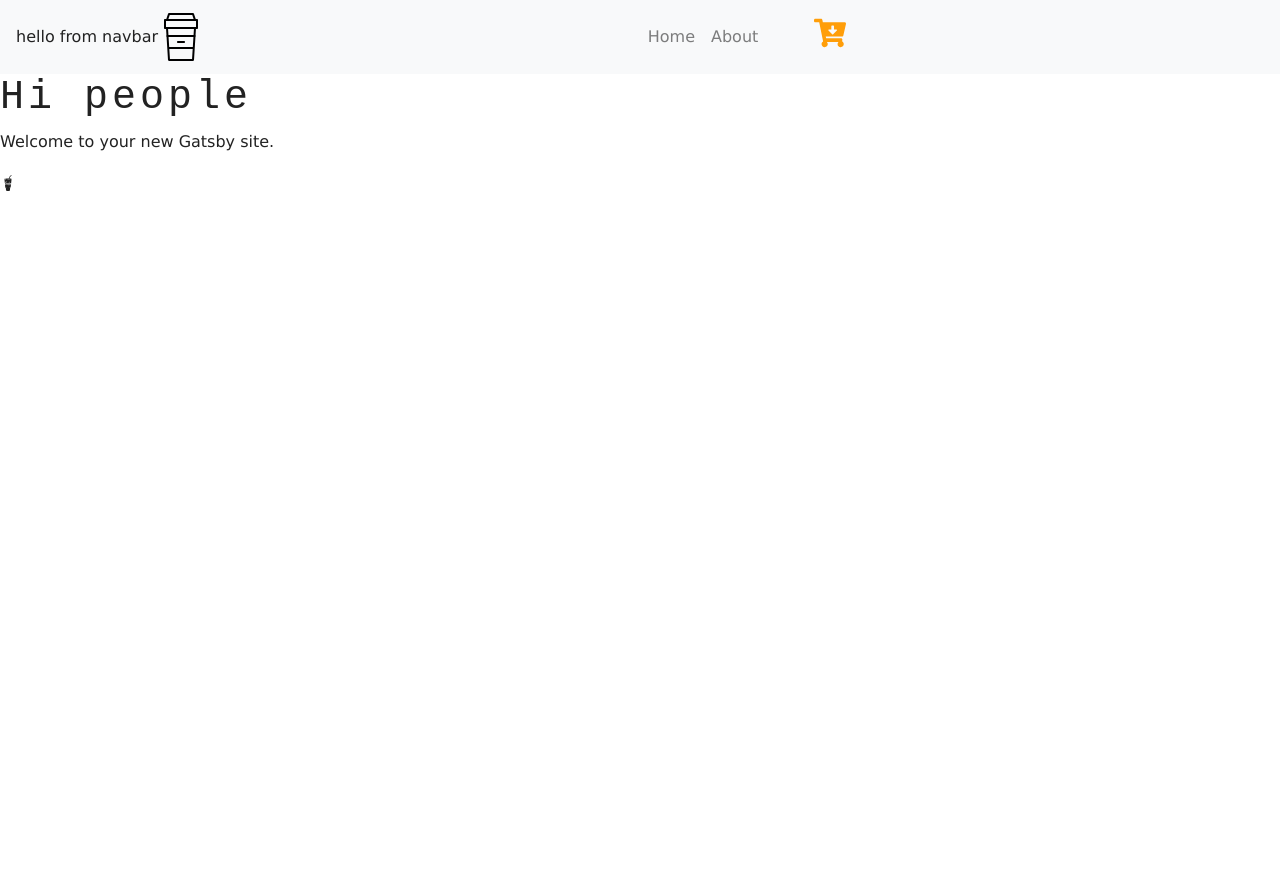
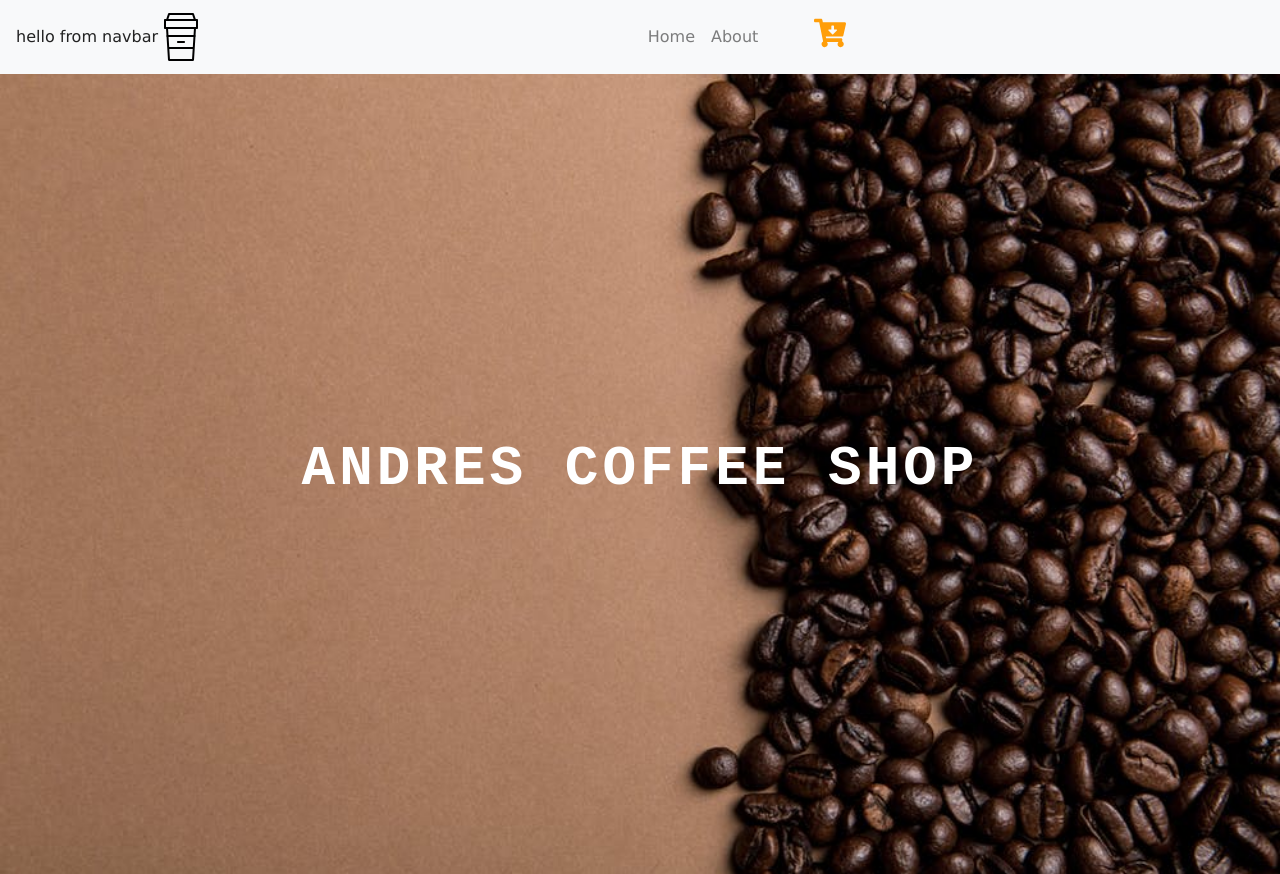
Before and after one commit to roadhacker/coffee_shop, a Gatsby site: page / in a window 1280 px wide. Before the commit the page ends 800 px from the top, so only its background shows below. Built offline with nearby package versions, Linux system fonts and the light colour scheme; Gatsby itself is replaced by a stand-in of ours.

Commit message:
Multiple Updates

```diff
--- a/package.json
+++ b/package.json
@@ -6,6 +6,7 @@
   "author": "Kyle Mathews <mathews.kyle@gmail.com>",
   "dependencies": {
     "gatsby": "^2.19.45",
+    "gatsby-background-image": "^1.0.1",
     "gatsby-image": "^2.2.44",
     "gatsby-plugin-manifest": "^2.3.3",
     "gatsby-plugin-offline": "^3.0.41",
--- /dev/null
+++ b/src/components/Globals/BackgroundSection.js
@@ -0,0 +1,23 @@
+import React from "react"
+import BackgroundImage from "gatsby-background-image"
+
+export default function BackgroundSection({
+  img,
+  styleClass,
+  title,
+  children,
+}) {
+  return (
+    <BackgroundImage className={styleClass} fluid={img}>
+      <h1 className="title text-white text-uppercase text-center display-4 font-weight-bold">
+        {title}
+      </h1>
+      {children}
+    </BackgroundImage>
+  )
+}
+
+BackgroundSection.defaultProps = {
+  title: "default-title",
+  styleClass: "default-background",
+}
--- a/src/components/layout.css
+++ b/src/components/layout.css
@@ -1,6 +1,6 @@
 :root {
   --mainBrown: #2d1ef1;
-  --mainYellow: #ff9e09;
+  --mainYellow: rgb(255, 158, 9);
   --mainGrey: #ece8dc;
   --mainWhite: #fff;
   --mainDark: #222;
@@ -28,3 +28,12 @@ h6 {
   color: var(--mainYellow);
   font-size: 2rem;
 }
+.default-background {
+  min-height: 100vh;
+  display: flex;
+  align-items: center;
+  justify-content: center;
+  background: linear-gradient(rgba(255, 158, 9, 0.5), rgba(255, 158, 9, 0.5));
+  background-position: center;
+  background-size: cover;
+}
--- a/src/pages/index.js
+++ b/src/pages/index.js
@@ -1,17 +1,29 @@
 import React from "react"
-import { Link } from "gatsby"
+import { Link, graphql } from "gatsby"
 
 import Layout from "../components/layout"
 import SEO from "../components/seo"
-import { FaGulp } from "react-icons/fa"
+import BackgroundSection from "../components/Globals/BackgroundSection"
 
-const IndexPage = () => (
+const IndexPage = ({ data }) => (
   <Layout>
     <SEO title="Home" />
-    <h1>Hi people</h1>
-    <p>Welcome to your new Gatsby site.</p>
-    <FaGulp />
+    <BackgroundSection
+      img={data.img.childImageSharp.fluid}
+      title="Andres Coffee Shop"
+    />
   </Layout>
 )
 
+export const query = graphql`
+  {
+    img: file(relativePath: { eq: "default-background.jpeg" }) {
+      childImageSharp {
+        fluid {
+          ...GatsbyImageSharpFluid_tracedSVG
+        }
+      }
+    }
+  }
+`
 export default IndexPage
```
Also changed, not shown: 1 other file.
